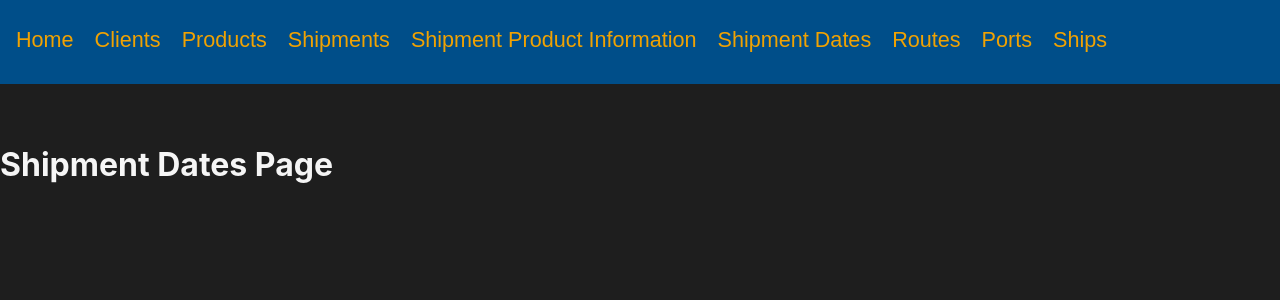
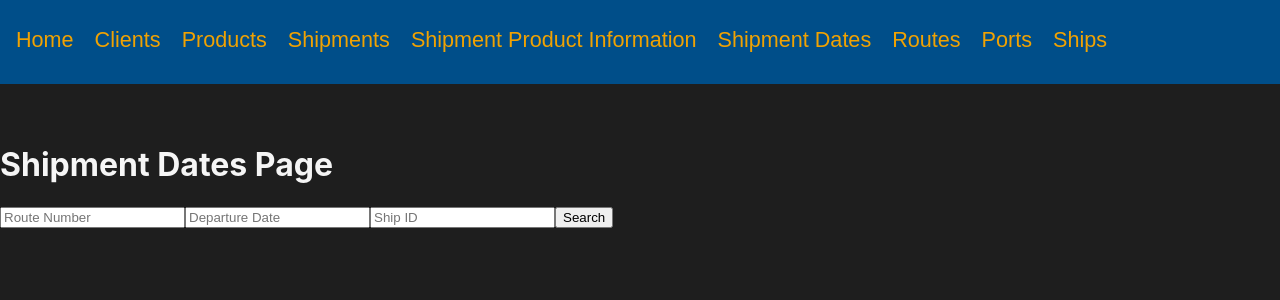
Before and after one commit to Gabe-o/Shipping-Database-Interface, a React (Create React App) app in the folder src/frontend/: page /shipmentDates in a window 1280 px wide. Shown: the top 300 px of the page. Built offline with nearby package versions, Linux system fonts and the light colour scheme; the HTML template or start-up script is replaced by a standard one.

Commit message:
Set up forms that users can search table by primary key

```diff
--- a/src/frontend/src/pages/clients.jsx
+++ b/src/frontend/src/pages/clients.jsx
@@ -1,16 +1,31 @@
 import React from 'react';
-import { useEffect } from 'react';
+import { useEffect, useState } from 'react';
 import Client from '../components/client';
 
 function ClientsPage() {
+
+    const [inputs, setInputs] = useState({});
 
     useEffect(() => {
 
     }, []);
 
+    const handleSubmit = () => {
+
+    }
+
+    const handleChange = (event) => {
+        const name = event.target.name;
+        const value = event.target.value;
+        setInputs(values => ({ ...values, [name]: value }))
+    }
+
     return (
         <React.Fragment>
             <h1>Client's Page</h1>
+            <form onSubmit={handleSubmit}>
+                <input type="text" name="email" onChange={handleChange} placeholder="Email" value={inputs.email || ""} />
+            </form>
         </React.Fragment>
     );
 }
--- a/src/frontend/src/pages/ports.jsx
+++ b/src/frontend/src/pages/ports.jsx
@@ -1,17 +1,31 @@
 import React from 'react';
-import { useEffect } from 'react';
+import { useEffect, useState } from 'react';
 import Port from '../components/port';
 
 function PortsPage() {
+
+    const [inputs, setInputs] = useState({});
 
     useEffect(() => {
 
     }, []);
 
+    const handleSubmit = () => {
+
+    }
+
+    const handleChange = (event) => {
+        const name = event.target.name;
+        const value = event.target.value;
+        setInputs(values => ({ ...values, [name]: value }))
+    }
 
     return (
         <React.Fragment>
             <h1>Ports Page</h1>
+            <form onSubmit={handleSubmit}>
+                <input type="text" name="portNo" onChange={handleChange} placeholder="Port Number" value={inputs.portNo || ""} />
+            </form>
         </React.Fragment>
     );
 }
--- a/src/frontend/src/pages/productDetails.jsx
+++ b/src/frontend/src/pages/productDetails.jsx
@@ -1,16 +1,33 @@
 import React from 'react';
-import { useEffect } from 'react';
+import { useEffect, useState } from 'react';
 import ProductDetail from '../components/productDetail';
 
 function ProductDetailsPage() {
+
+    const [inputs, setInputs] = useState({});
 
     useEffect(() => {
 
     }, []);
 
+    const handleSubmit = () => {
+
+    }
+
+    const handleChange = (event) => {
+        const name = event.target.name;
+        const value = event.target.value;
+        setInputs(values => ({ ...values, [name]: value }))
+    }
+
     return (
         <React.Fragment>
             <h1>Shipment Product Info Page</h1>
+            <form onSubmit={handleSubmit}>
+                <input type="text" name="shipmentNo" onChange={handleChange} placeholder="Shipment Number" value={inputs.shipmentNo || ""} />
+                <input type="text" name="productID" onChange={handleChange} placeholder="Product ID" value={inputs.productID || ""} />
+                <button type="submit">Search</button>
+            </form>
         </React.Fragment>
     );
 }
--- a/src/frontend/src/pages/products.jsx
+++ b/src/frontend/src/pages/products.jsx
@@ -1,16 +1,31 @@
 import React from 'react';
-import { useEffect } from 'react';
+import { useEffect, useState } from 'react';
 import Product from '../components/product';
 
 function ProductsPage() {
+
+    const [inputs, setInputs] = useState({});
 
     useEffect(() => {
 
     }, []);
 
+    const handleSubmit = () => {
+
+    }
+
+    const handleChange = (event) => {
+        const name = event.target.name;
+        const value = event.target.value;
+        setInputs(values => ({ ...values, [name]: value }))
+    }
+
     return (
         <React.Fragment>
             <h1>Products Page</h1>
+            <form onSubmit={handleSubmit}>
+                <input type="text" name="productID" onChange={handleChange} placeholder="Product ID" value={inputs.productID || ""} />
+            </form>
         </React.Fragment>
     );
 }
--- a/src/frontend/src/pages/routes.jsx
+++ b/src/frontend/src/pages/routes.jsx
@@ -1,16 +1,31 @@
 import React from 'react';
-import { useEffect } from 'react';
+import { useEffect, useState } from 'react';
 import Route from '../components/route';
 
 function RoutesPage() {
+
+    const [inputs, setInputs] = useState({});
 
     useEffect(() => {
 
     }, []);
 
+    const handleSubmit = () => {
+
+    }
+
+    const handleChange = (event) => {
+        const name = event.target.name;
+        const value = event.target.value;
+        setInputs(values => ({ ...values, [name]: value }))
+    }
+
     return (
         <React.Fragment>
             <h1>Routes Page</h1>
+            <form onSubmit={handleSubmit}>
+                <input type="text" name="routeNo" onChange={handleChange} placeholder="Route Number" value={inputs.routeNo || ""} />
+            </form>
         </React.Fragment>
     );
 }
--- a/src/frontend/src/pages/shipmentDates.jsx
+++ b/src/frontend/src/pages/shipmentDates.jsx
@@ -1,16 +1,34 @@
 import React from 'react';
-import { useEffect } from 'react';
+import { useEffect, useState } from 'react';
 import ShipmentDate from '../components/shipmentDate';
 
 function ShipmentDatesPage() {
+
+    const [inputs, setInputs] = useState({});
 
     useEffect(() => {
 
     }, []);
 
+    const handleSubmit = () => {
+
+    }
+
+    const handleChange = (event) => {
+        const name = event.target.name;
+        const value = event.target.value;
+        setInputs(values => ({ ...values, [name]: value }))
+    }
+
     return (
         <React.Fragment>
             <h1>Shipment Dates Page</h1>
+            <form onSubmit={handleSubmit}>
+                <input type="text" name="routeNo" onChange={handleChange} placeholder="Route Number" value={inputs.routeNo || ""} />
+                <input type="text" name="departureDate" onChange={handleChange} placeholder="Departure Date" value={inputs.departureDate || ""} />
+                <input type="text" name="shipID" onChange={handleChange} placeholder="Ship ID" value={inputs.shipID || ""} />
+                <button type="submit">Search</button>
+            </form>
         </React.Fragment>
     );
 }
--- a/src/frontend/src/pages/shipments.jsx
+++ b/src/frontend/src/pages/shipments.jsx
@@ -1,16 +1,32 @@
 import React from 'react';
-import { useEffect } from 'react';
+import { useEffect, useState } from 'react';
 import Shipment from '../components/shipment';
 
 function ShipmentsPage() {
+
+    const [inputs, setInputs] = useState({});
 
     useEffect(() => {
 
     }, []);
 
+    const handleSubmit = () => {
+
+    }
+
+    const handleChange = (event) => {
+        const name = event.target.name;
+        const value = event.target.value;
+        setInputs(values => ({ ...values, [name]: value }))
+    }
+
     return (
         <React.Fragment>
             <h1>Shipments Page</h1>
+            <form onSubmit={handleSubmit}>
+                <input type="text" name="shipmentID" onChange={handleChange} placeholder="Shipment ID" value={inputs.shipmentID || ""} />
+            </form>
+
         </React.Fragment>
     );
 }
--- a/src/frontend/src/pages/ships.jsx
+++ b/src/frontend/src/pages/ships.jsx
@@ -1,16 +1,32 @@
 import React from 'react';
-import { useEffect } from 'react';
+import { useEffect, useState } from 'react';
 import Ship from '../components/ship';
 
 function ShipsPage() {
+
+    const [inputs, setInputs] = useState({});
 
     useEffect(() => {
 
     }, []);
 
+    const handleSubmit = () => {
+
+    }
+
+    const handleChange = (event) => {
+        const name = event.target.name;
+        const value = event.target.value;
+        setInputs(values => ({ ...values, [name]: value }))
+    }
+
+
     return (
         <React.Fragment>
             <h1>Ships Page</h1>
+            <form onSubmit={handleSubmit}>
+                <input type="text" name="shipID" onChange={handleChange} placeholder="Ship ID" value={inputs.shipID || ""} />
+            </form>
         </React.Fragment>
     );
 }
```
